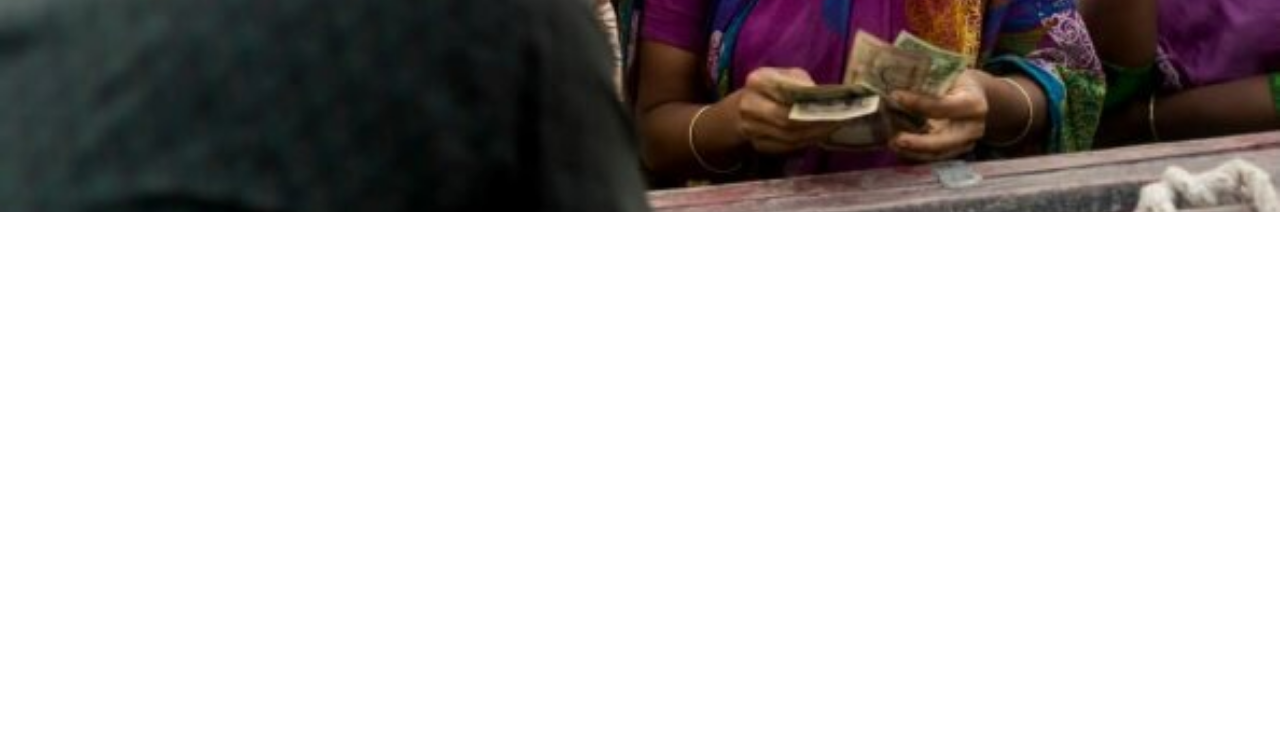
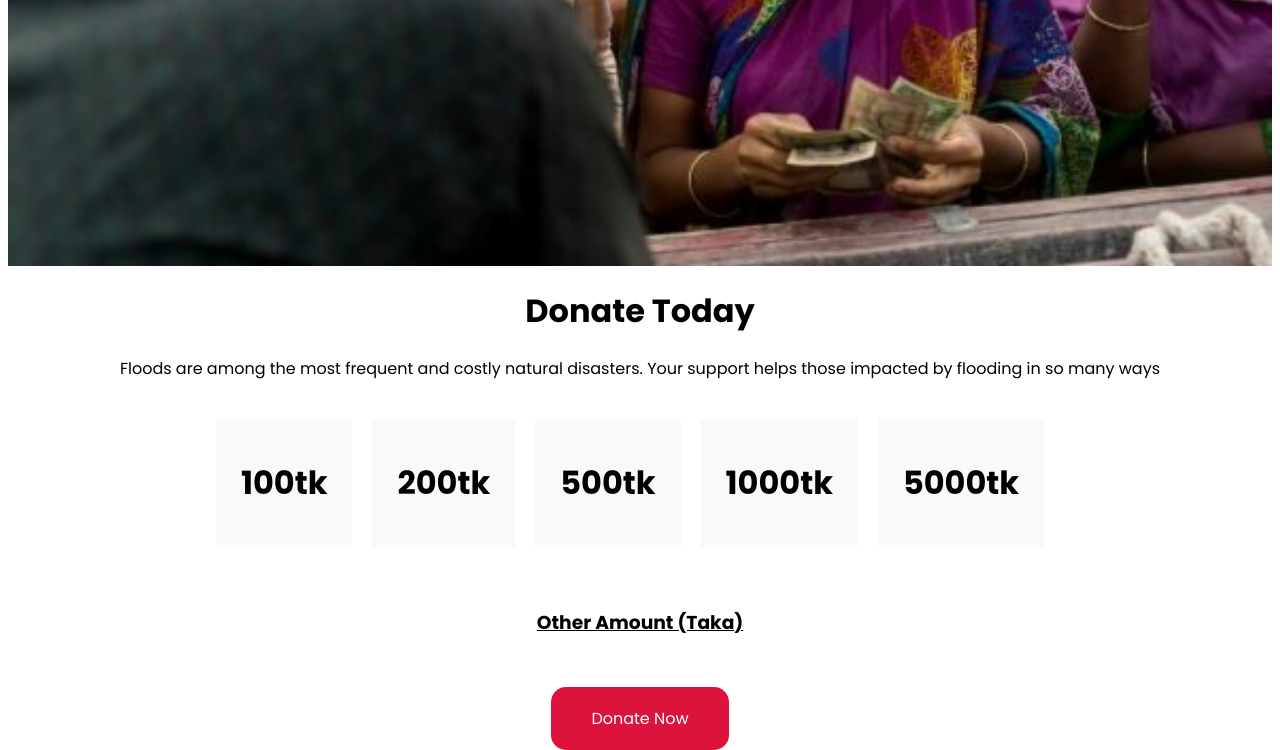
Before and after one commit to didar07/Assignment-1-portfolio, a plain HTML site: page index.html in a window 1280 px wide. Shown: the part 588-1338 px from the top of the page. Before the commit the page ends 800 px from the top, so only its background shows below. Drawn offline with Linux system fonts and the light colour scheme.

Commit message:
amount of tk added

```diff
--- a/index.html
+++ b/index.html
@@ -13,12 +13,30 @@
 </head>
 
 <body>
+    <div class="donate-today">
         <h1>
             Let’s Help Those Who Are<br>
             More In Need
         </h1>
         <p>When floods strike, your donation helps to provide shelter, food and comfort to families.</p>
         <a class="link-button" href="http://">Donate Now</a>
+    </div>
+    <h1>Donate Today</h1>
+    <p>Floods are among the most frequent and costly natural disasters.
+        Your support helps those impacted by flooding in so many ways</p>
+    <div class="amount-of-tk">
+        <h1 class="tk-box">100tk</h1>
+        <h1 class="tk-box tk-200">200tk</h1>
+        <h1 class="tk-box">500tk</h1>
+        <h1 class="tk-box">1000tk</h1>
+        <h1 class="tk-box">5000tk</h1>
+    </div>
+    <div class="amount-button">
+        <h3 class="other-amount">Other Amount (Taka)</h3>
+        <br>
+        <br>
+        <a class="link-button-2" href="http://">Donate Now</a>
+    </div>
 </body>
 
 </html>
--- a/style.css
+++ b/style.css
@@ -1,13 +1,17 @@
 body {
     font-family: 'Poppins', sans-serif;
+}
+
+.donate-today {
     text-align: center;
     font-size: 40px;
     color: white;
     background-image: url(images/donation1.jpg);
-    height: 700px;
+    height: 800px;
     background-repeat: no-repeat;
     background-size: 100%;
     margin-top: 0px;
+
 }
 
 .link-button {
@@ -16,4 +20,49 @@ body {
     background-color: crimson;
     padding: 20px 40px;
     border-radius: 15px;
+    text-align: center;
 }
+
+h1 {
+    text-align: center;
+}
+
+p {
+    text-align: center;
+}
+
+.amount-of-tk {
+
+    display: flex;
+    justify-content: center;
+    margin-bottom: 40px;
+}
+
+.tk-box {
+    font-size: 32px;
+    padding: 40px 25px;
+    margin-right: 20px;
+    background-color: #f9f9f9;
+}
+
+.tk-200 {
+
+    border-color: tomato;
+}
+
+.other-amount {
+    text-decoration: underline;
+}
+
+.amount-button {
+    text-align: center;
+}
+
+.link-button-2 {
+    text-decoration: none;
+    color: white;
+    background-color: crimson;
+    padding: 20px 40px;
+    border-radius: 15px;
+
+}
```
Lines whose indentation alone changed are shown as unchanged.
